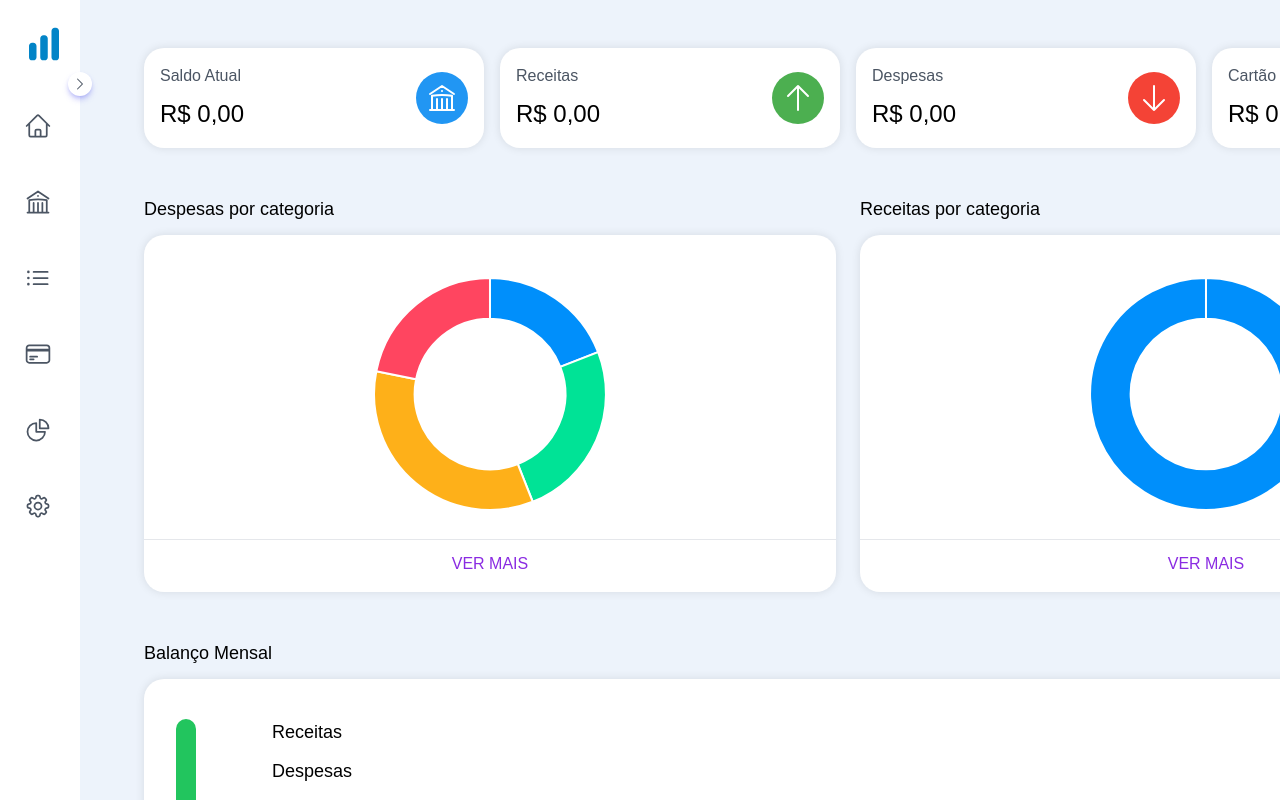
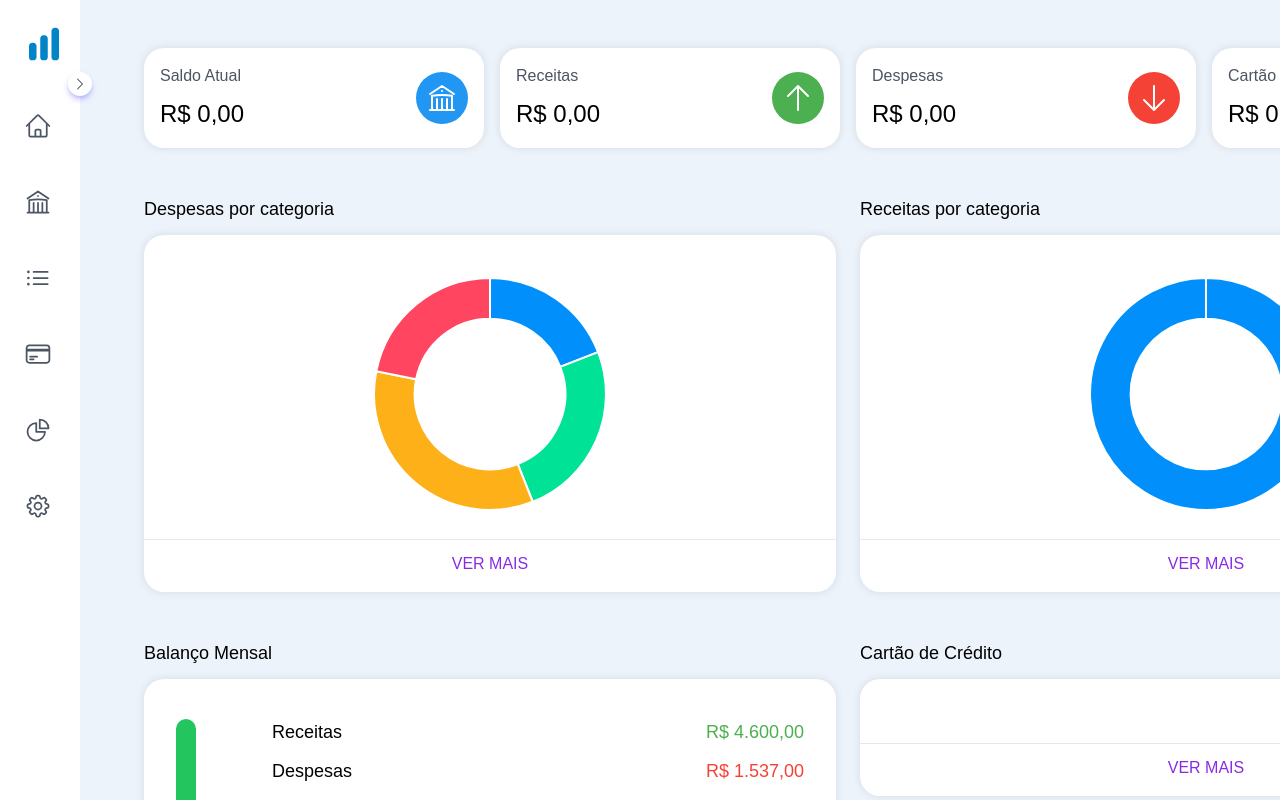
Before and after one commit to ramosnilmar/finance, a Next.js app: page / in a window 1280 px wide. Shown: the top 800 px of the page. Built offline with nearby package versions, Linux system fonts and the light colour scheme.

Commit message:
add component and  change text

```diff
--- a/src/app/page.tsx
+++ b/src/app/page.tsx
@@ -1,8 +1,9 @@
 "use client";
 import Sidebar from "@/components/Sidebar";
 import TopCard from "@/components/Home/TopCard";
-import BalacoMensal from "@/components/Home/BalancoMensal";
+import MonthlyBalance from "@/components/Home/MonthlyBalance";
 import Chart from "@/components/Home/Chart";
+import CredCard from "@/components/Home/CredCard";
 
 export default function Home() {
   return (
@@ -14,7 +15,8 @@ export default function Home() {
           <Chart />
         </div>
         <div className="flex gap-6">
-          <BalacoMensal />
+          <MonthlyBalance />
+          <CredCard />
         </div>
       </div>
     </main>
--- a/src/components/Home/Chart/index.tsx
+++ b/src/components/Home/Chart/index.tsx
@@ -21,7 +21,7 @@ export default function Chart() {
     <>
       <Card
         title="Despesas por categoria"
-        action={{ title: "Ver mais", link: "/despesas" }}
+        action={{ title: "Ver mais", link: "/expenses" }}
       >
         <div className="h-72 flex justify-center items-center">
           <ApexChart
@@ -33,7 +33,7 @@ export default function Chart() {
       </Card>
       <Card
         title="Receitas por categoria"
-        action={{ title: "Ver mais", link: "/receitas" }}
+        action={{ title: "Ver mais", link: "/incomes" }}
       >
         <div className="h-72 flex justify-center items-center">
           <ApexChart options={options} series={[4600]} type="donut" />
--- /dev/null
+++ b/src/components/Home/CredCard/index.tsx
@@ -0,0 +1,14 @@
+import Card from "@/components/Card";
+import S from "./style.module.css";
+import { formatPrice } from "@/utils/formatPrice";
+
+export default function CredCard() {
+  return (
+    <Card
+      title="Cartão de Crédito"
+      action={{ title: "Ver mais", link: "/cred-card" }}
+    >
+      <div className="flex gap-6 px-8 py-6"></div>
+    </Card>
+  );
+}
--- a/src/components/Home/BalancoMensal/index.tsx
+++ b/src/components/Home/MonthlyBalance/index.tsx
@@ -3,19 +3,19 @@ import S from "./style.module.css";
 import { formatPrice } from "@/utils/formatPrice";
 
 const values = {
-  receitas: 4600,
-  despesas: 1241 + 91 + 125 + 80,
-  balanco: 4600 - (1241 + 91 + 125 + 80),
+  incomes: 4600,
+  expenses: 1241 + 91 + 125 + 80,
+  balance: 4600 - (1241 + 91 + 125 + 80),
 };
 
-export default function BalacoMensal() {
-  const { receitas, despesas, balanco } = values;
-  const progressValue = (despesas / receitas) * 100;
+export default function MonthlyBalance() {
+  const { incomes, expenses, balance } = values;
+  const progressValue = (expenses / incomes) * 100;
 
   return (
     <Card
       title="Balanço Mensal"
-      action={{ title: "Ver mais", link: "/relatorios" }}
+      action={{ title: "Ver mais", link: "/reports" }}
     >
       <div className="flex gap-6 px-8 py-6">
         <div className="flex gap-4">
@@ -35,8 +35,8 @@ export default function BalacoMensal() {
               <p>Despesas</p>
             </div>
             <div className={S.value}>
-              <p>{formatPrice(receitas)}</p>
-              <p>{formatPrice(despesas)}</p>
+              <p>{formatPrice(incomes)}</p>
+              <p>{formatPrice(expenses)}</p>
             </div>
           </div>
           <div className="flex justify-between pt-4 border-t-2">
@@ -44,7 +44,7 @@ export default function BalacoMensal() {
               <p>Balanço</p>
             </div>
             <div className={S.b_value}>
-              <p>{formatPrice(balanco)}</p>
+              <p>{formatPrice(balance)}</p>
             </div>
           </div>
         </div>
```
Also changed, not shown: src/components/Home/CredCard/style.module.css (added), src/components/Home/MonthlyBalance/style.module.css (renamed from src/components/Home/BalancoMensal/style.module.css).
